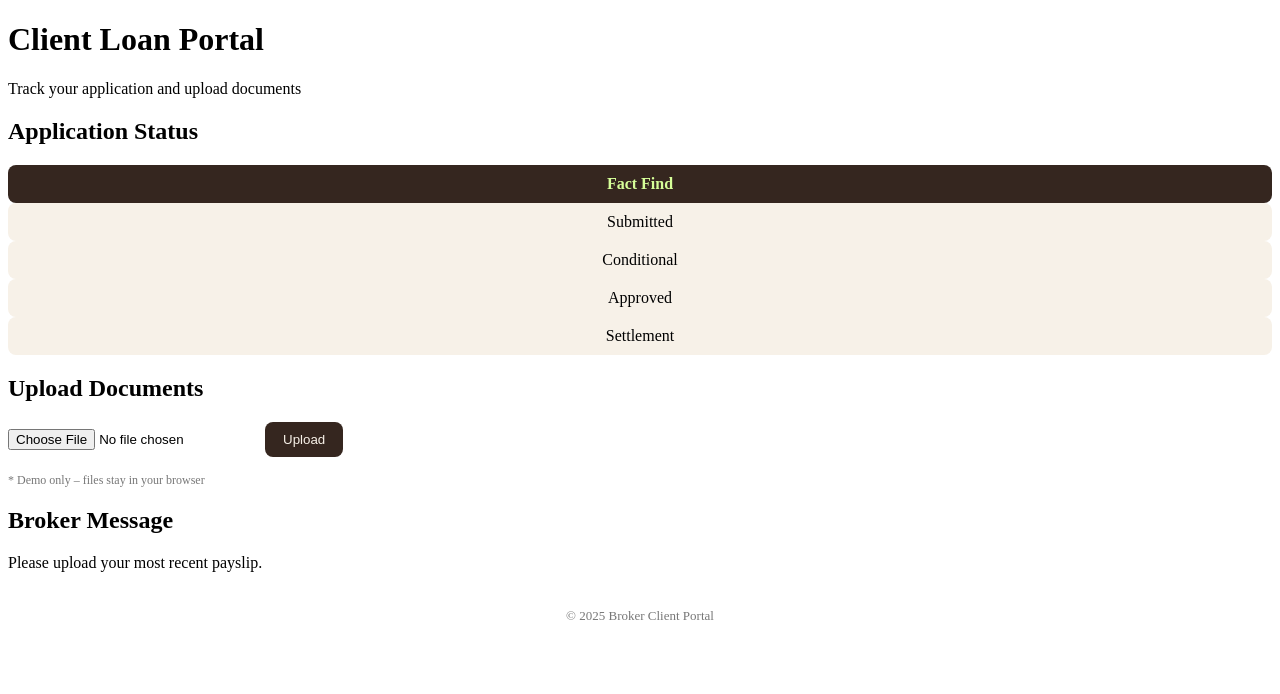
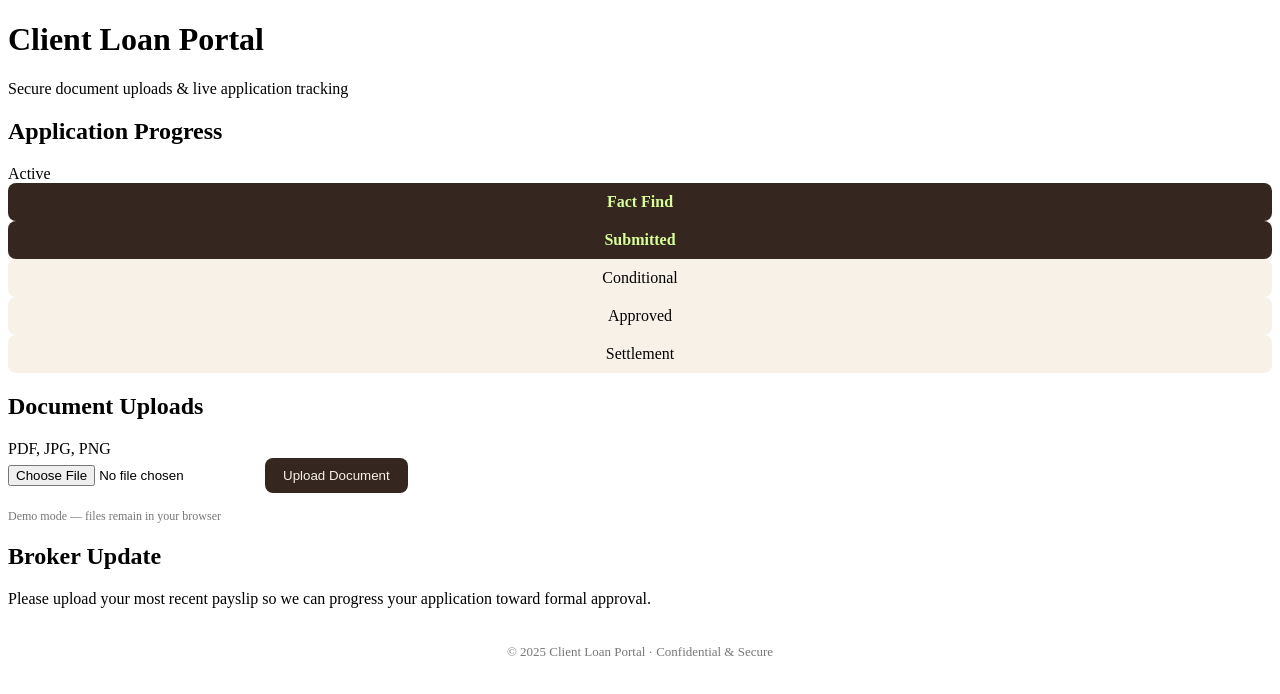
Before and after one commit to shaunmwhite17-droid/test34, a plain HTML site: page index.html in a window 1280 px wide. Drawn offline with Linux system fonts and the light colour scheme.

Commit message:
Update index.html

```diff
--- a/index.html
+++ b/index.html
@@ -3,55 +3,74 @@
 <head>
   <meta charset="UTF-8">
   <meta name="viewport" content="width=device-width, initial-scale=1.0">
-<title>Broker Client Portal</title>
+  <title>Client Loan Portal</title>
+
+  <!-- Font -->
+  <link rel="preconnect" href="https://fonts.googleapis.com">
+  <link rel="preconnect" href="https://fonts.gstatic.com" crossorigin>
+  <link href="https://fonts.googleapis.com/css2?family=Inter:wght@400;500;600;700&display=swap" rel="stylesheet">
+
+  <!-- Styles -->
   <link rel="stylesheet" href="style.css">
 </head>
 <body>
 
-
-<header>
+<header class="header">
+  <div class="header-inner">
     <h1>Client Loan Portal</h1>
-<p>Track your application and upload documents</p>
+    <p>Secure document uploads & live application tracking</p>
+  </div>
 </header>
-
 
 <main class="container">
 
+  <!-- APPLICATION STATUS -->
+  <section class="card">
+    <div class="card-header">
+      <h2>Application Progress</h2>
+      <span class="badge">Active</span>
+    </div>
 
-<section class="card">
-<h2>Application Status</h2>
     <div class="status">
-<div class="active">Fact Find</div>
-<div>Submitted</div>
-<div>Conditional</div>
-<div>Approved</div>
-<div>Settlement</div>
+      <div class="step active">Fact Find</div>
+      <div class="step active">Submitted</div>
+      <div class="step">Conditional</div>
+      <div class="step">Approved</div>
+      <div class="step">Settlement</div>
     </div>
   </section>
 
+  <!-- DOCUMENT UPLOAD -->
+  <section class="card">
+    <div class="card-header">
+      <h2>Document Uploads</h2>
+      <span class="subtext">PDF, JPG, PNG</span>
+    </div>
 
-<section class="card">
-<h2>Upload Documents</h2>
+    <div class="upload-box">
       <input type="file" id="fileInput">
-<button onclick="uploadFile()">Upload</button>
-<ul id="fileList"></ul>
-<p class="note">* Demo only – files stay in your browser</p>
+      <button onclick="uploadFile()">Upload Document</button>
+    </div>
+
+    <ul id="fileList" class="file-list"></ul>
+    <p class="note">Demo mode — files remain in your browser</p>
   </section>
 
-
+  <!-- BROKER MESSAGE -->
   <section class="card">
-<h2>Broker Message</h2>
-<p>Please upload your most recent payslip.</p>
+    <div class="card-header">
+      <h2>Broker Update</h2>
+    </div>
+    <p class="message">
+      Please upload your most recent payslip so we can progress your application toward formal approval.
+    </p>
   </section>
-
 
 </main>
 
-
-<footer>
-© 2025 Broker Client Portal
+<footer class="footer">
+  © 2025 Client Loan Portal · Confidential & Secure
 </footer>
-
 
 <script src="app.js"></script>
 </body>
```
Lines whose indentation alone changed are shown as unchanged.
